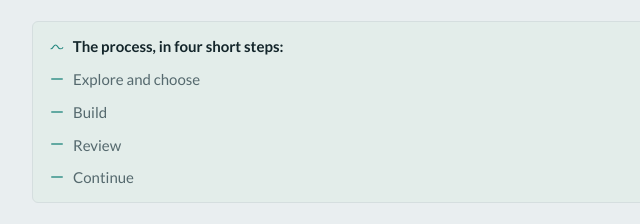
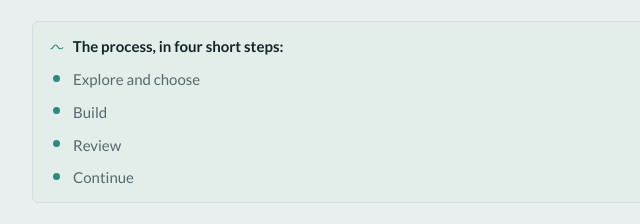
Before and after one commit to carmenk321publishing/ADDIE-Build-a-Burrow, a plain HTML site: page index.html in a window 1280 px wide. Shown: the part 457-681 px from the top of the page, 0-640 px from the left. Drawn offline with Linux system fonts and the light colour scheme.

Commit message:
Change list bullets from dashes to green dots
Co-authored-by: Perplexity <noreply@perplexity.ai>

```diff
--- a/style.css
+++ b/style.css
@@ -380,8 +380,8 @@ em { font-style: italic; }
 .tick-list { list-style: none; padding: 0; margin: 0; display: grid; gap: var(--space-2); }
 .tick-list li { position: relative; padding-left: var(--space-6); font-size: var(--text-sm); }
 .tick-list li::before {
-  content: ""; position: absolute; left: 2px; top: .72em; width: 12px; height: 2px;
-  border-radius: 2px; background: var(--active); opacity: .7;
+  content: ""; position: absolute; left: 4px; top: .5em; width: 7px; height: 7px;
+  border-radius: 50%; background: var(--active);
 }
 .numbered { padding-left: var(--space-5); display: grid; gap: var(--space-3); font-size: var(--text-sm); margin: 0 0 var(--space-6); }
 
```
